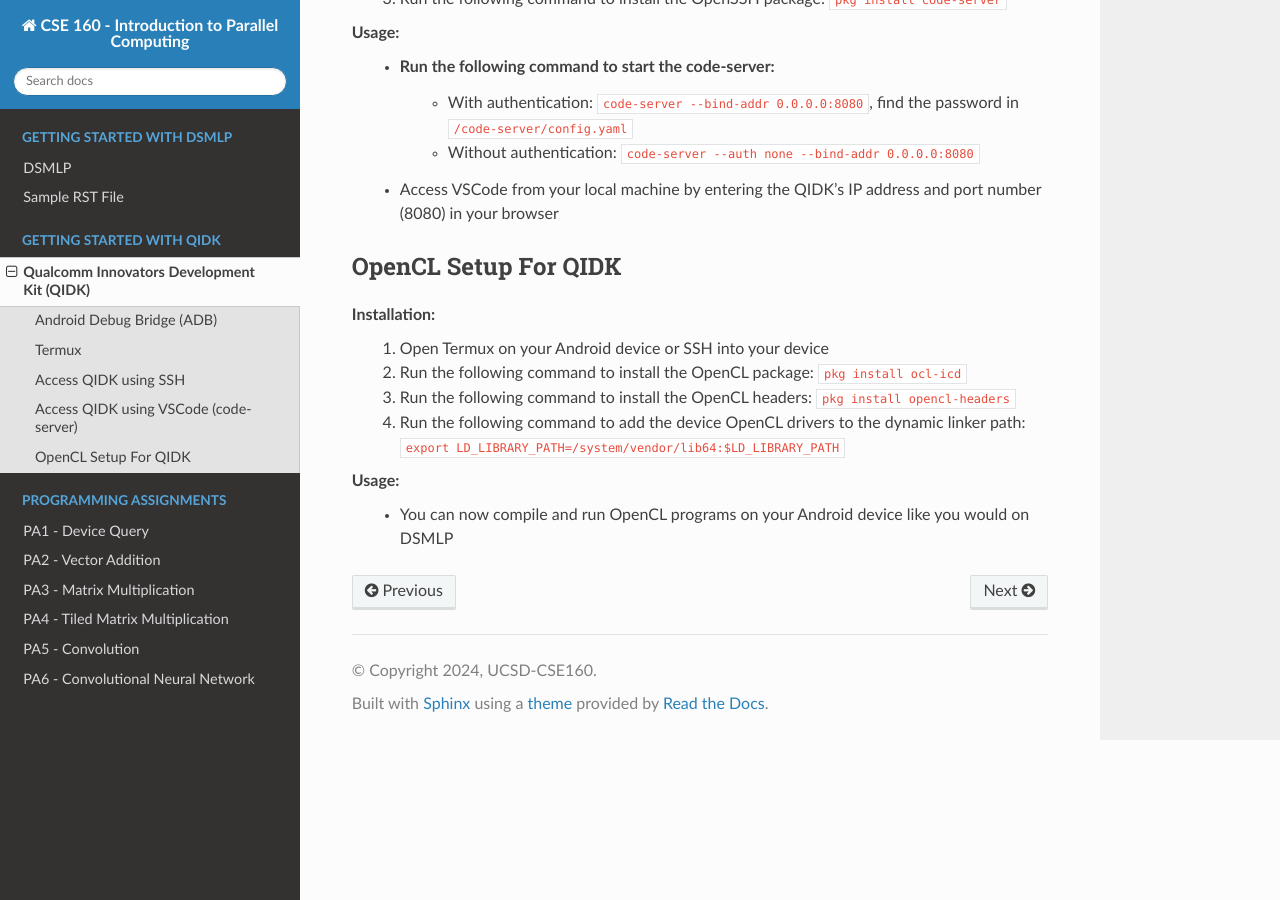
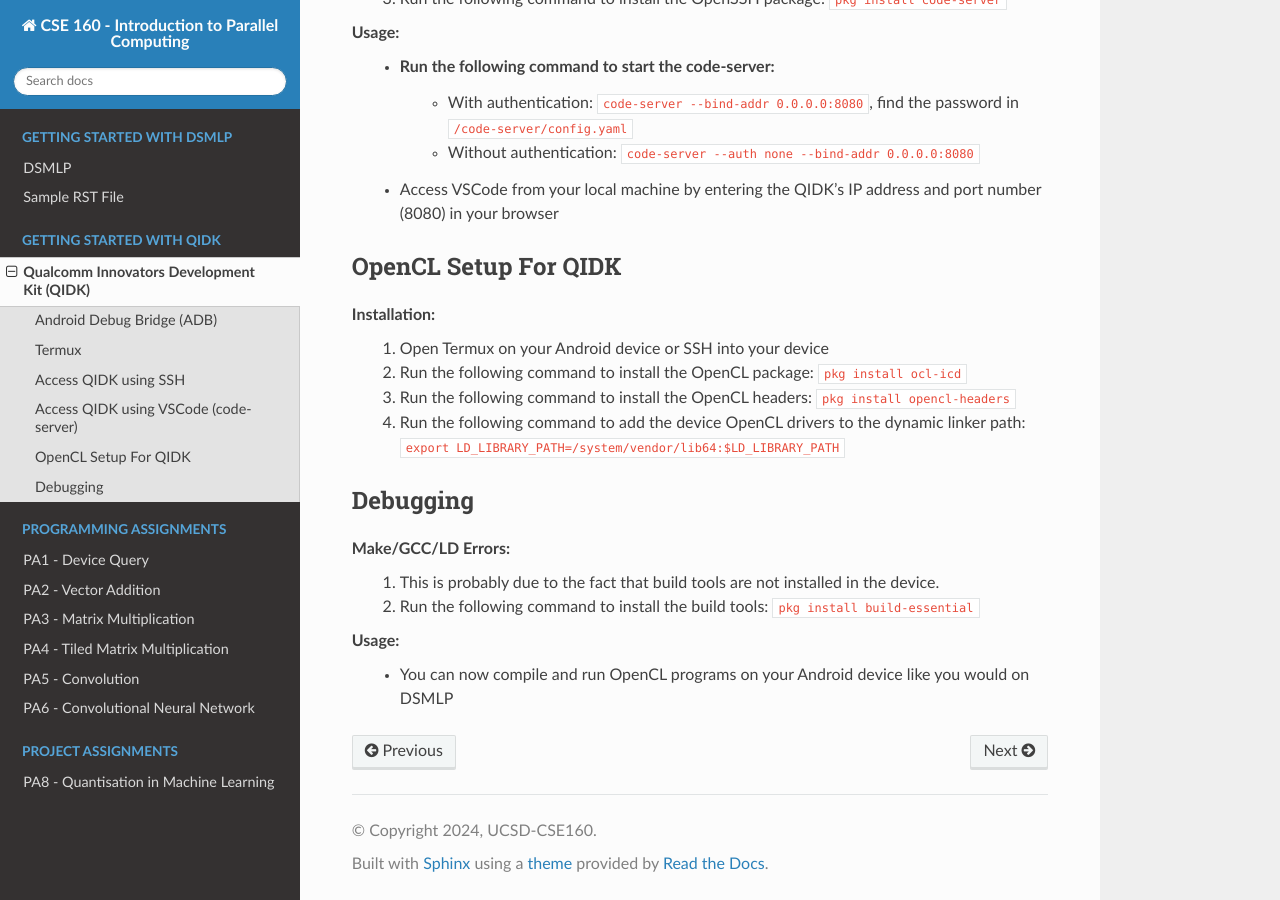
Before and after one commit to KastnerRG/cse160-docs, a Sphinx documentation site: the page built from docs/source/QIDK.rst, in a window 1280 px wide and 900 px high, scrolled down 1334 px. Built offline with Sphinx 7.4.7 and the Read the Docs theme 2.0.0, drawn with Linux system fonts in a browser that asks for light colours; formulas are drawn with MathJax 3.

Commit message:
Add debugging

```diff
--- a/docs/source/QIDK.rst
+++ b/docs/source/QIDK.rst
@@ -61,5 +61,11 @@ Installation:
     3. Run the following command to install the OpenCL headers: :code:`pkg install opencl-headers`
     4. Run the following command to add the device OpenCL drivers to the dynamic linker path: :code:`export LD_LIBRARY_PATH=/system/vendor/lib64:$LD_LIBRARY_PATH`
 
+Debugging
+^^^^^^^^^
+Make/GCC/LD Errors:
+    1. This is probably due to the fact that build tools are not installed in the device.
+    2. Run the following command to install the build tools: :code:`pkg install build-essential`
+
 Usage:
     - You can now compile and run OpenCL programs on your Android device like you would on DSMLP
--- a/docs/source/index.rst
+++ b/docs/source/index.rst
@@ -34,3 +34,11 @@ Programming Assignments:
    PA4 - Tiled Matrix Multiplication <PA4>
    PA5 - Convolution <PA5>
    PA6 - Convolutional Neural Network <PA6>
+
+Project Assignments:
+^^^^^^^^^^^^^^^^^^^^
+.. toctree::
+   :maxdepth: 2
+   :caption: Project Assignments
+
+   PA8 - Quantisation in Machine Learning <pa8-quantisation>
--- /dev/null
+++ b/docs/source/pa8-cnn.rst
@@ -0,0 +1,2 @@
+PA8 - Convolutional Neural Networks
+===================================
```
Also changed, not shown: docs/source/pa8-quantisation.rst (added, +23 -0 lines), docs/source/image/quantisation_eg.jpeg (added).
